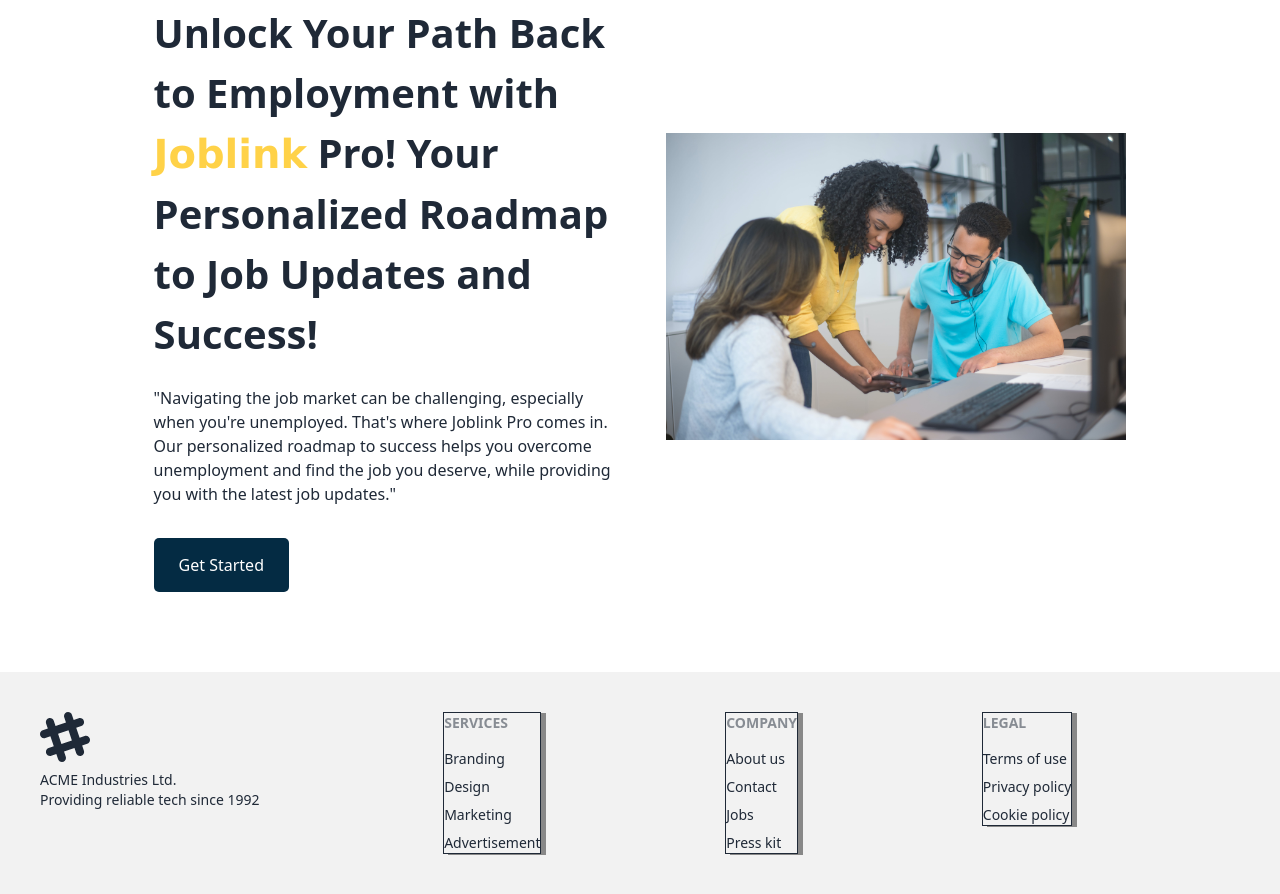
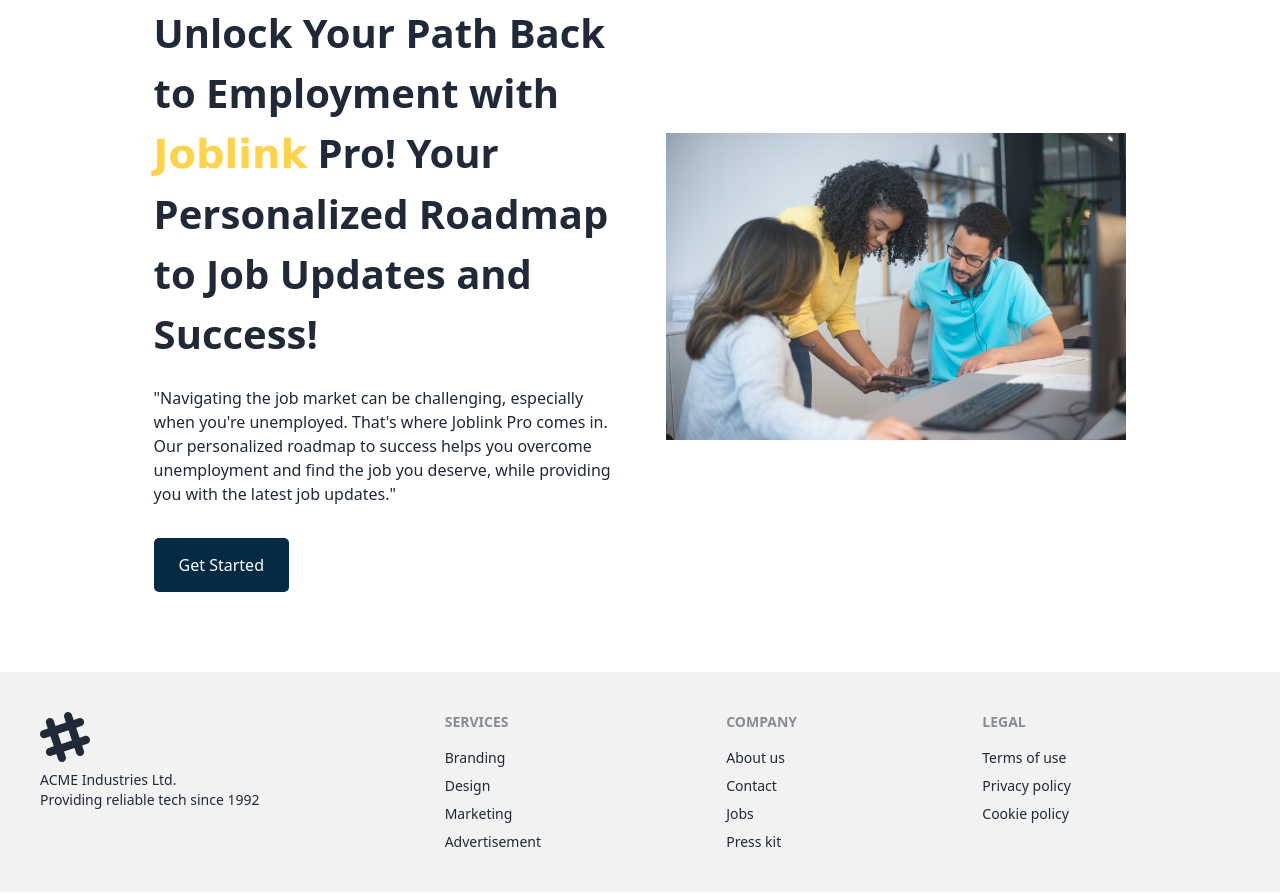
Before and after one commit to LadegbayeStella/paveHQ, a plain HTML site: page index.html in a window 1280 px wide. Shown: the part 831-1725 px from the top of the page. Drawn offline with nearby package versions, Linux system fonts and the light colour scheme.

Commit message:
update nav

```diff
--- a/index.html
+++ b/index.html
@@ -68,26 +68,26 @@
         <svg width="50" height="50" viewBox="0 0 24 24" xmlns="http://www.w3.org/2000/svg" fill-rule="evenodd" clip-rule="evenodd" class="fill-current"><path d="M22.672 15.226l-2.432.811.841 2.515c.33 1.019-.209 2.127-1.23 2.456-1.15.325-2.148-.321-2.463-1.226l-.84-2.518-5.013 1.677.84 2.517c.391 1.203-.434 2.542-1.831 2.542-.88 0-1.601-.564-1.86-1.314l-.842-2.516-2.431.809c-1.135.328-2.145-.317-2.463-1.229-.329-1.018.211-2.127 1.231-2.456l2.432-.809-1.621-4.823-2.432.808c-1.355.384-2.558-.59-2.558-1.839 0-.817.509-1.582 1.327-1.846l2.433-.809-.842-2.515c-.33-1.02.211-2.129 1.232-2.458 1.02-.329 2.13.209 2.461 1.229l.842 2.515 5.011-1.677-.839-2.517c-.403-1.238.484-2.553 1.843-2.553.819 0 1.585.509 1.85 1.326l.841 2.517 2.431-.81c1.02-.33 2.131.211 2.461 1.229.332 1.018-.21 2.126-1.23 2.456l-2.433.809 1.622 4.823 2.433-.809c1.242-.401 2.557.484 2.557 1.838 0 .819-.51 1.583-1.328 1.847m-8.992-6.428l-5.01 1.675 1.619 4.828 5.011-1.674-1.62-4.829z"></path></svg>
         <p>ACME Industries Ltd.<br/>Providing reliable tech since 1992</p>
       </aside>
-      <nav>
+      <div>
         <header class="footer-title">Services</header>
         <a class="link link-hover">Branding</a>
         <a class="link link-hover">Design</a>
         <a class="link link-hover">Marketing</a>
         <a class="link link-hover">Advertisement</a>
-      </nav>
-      <nav>
+      </div>
+      <div>
         <header class="footer-title">Company</header>
         <a class="link link-hover">About us</a>
         <a class="link link-hover">Contact</a>
         <a class="link link-hover">Jobs</a>
         <a class="link link-hover">Press kit</a>
-      </nav>
-      <nav>
+      </div>
+      <div>
         <header class="footer-title">Legal</header>
         <a class="link link-hover">Terms of use</a>
         <a class="link link-hover">Privacy policy</a>
         <a class="link link-hover">Cookie policy</a>
-      </nav>
+      </div>
     </footer>
     <script src="https://cdn.tailwindcss.com"></script>
   </body>
```
